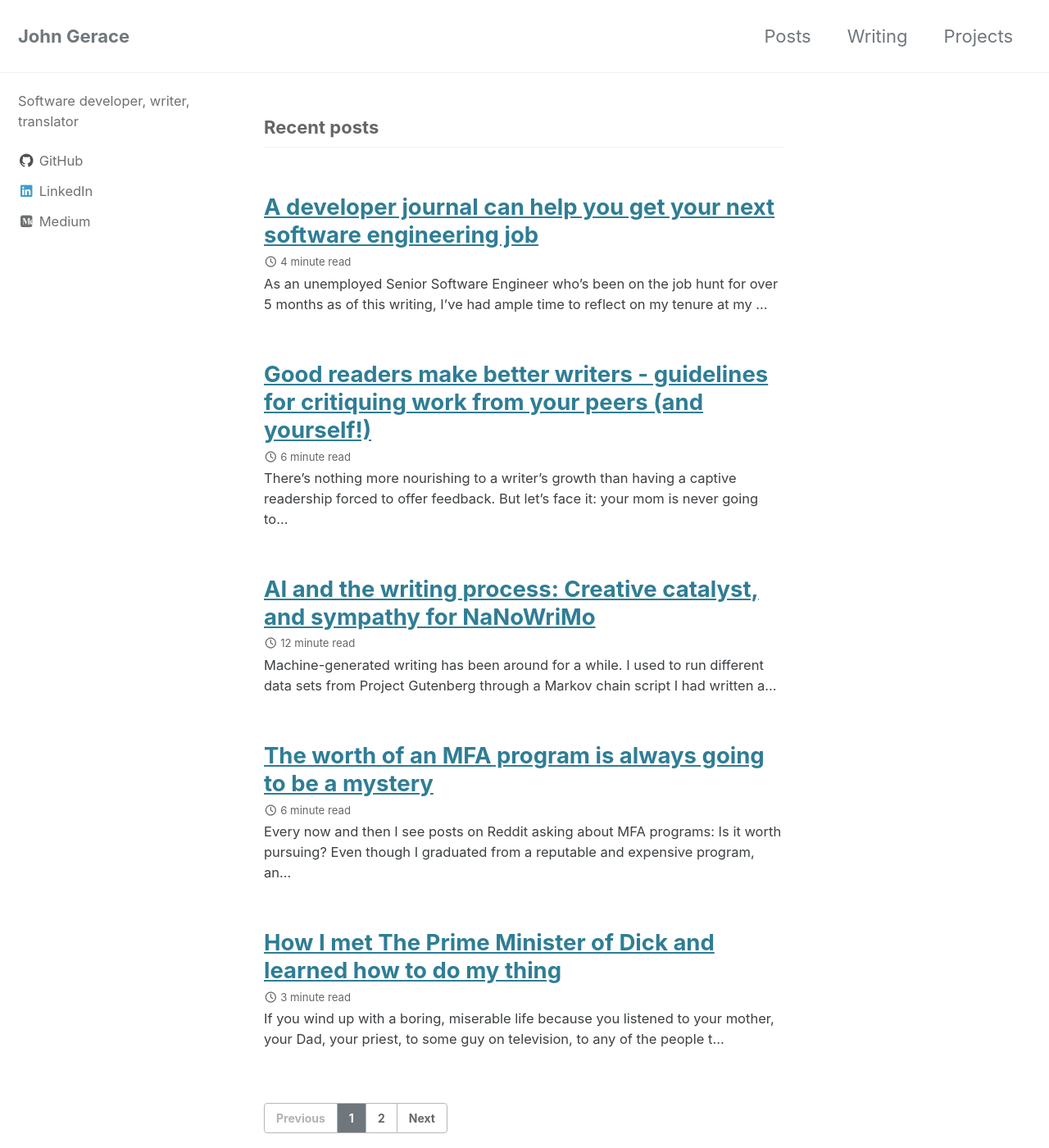
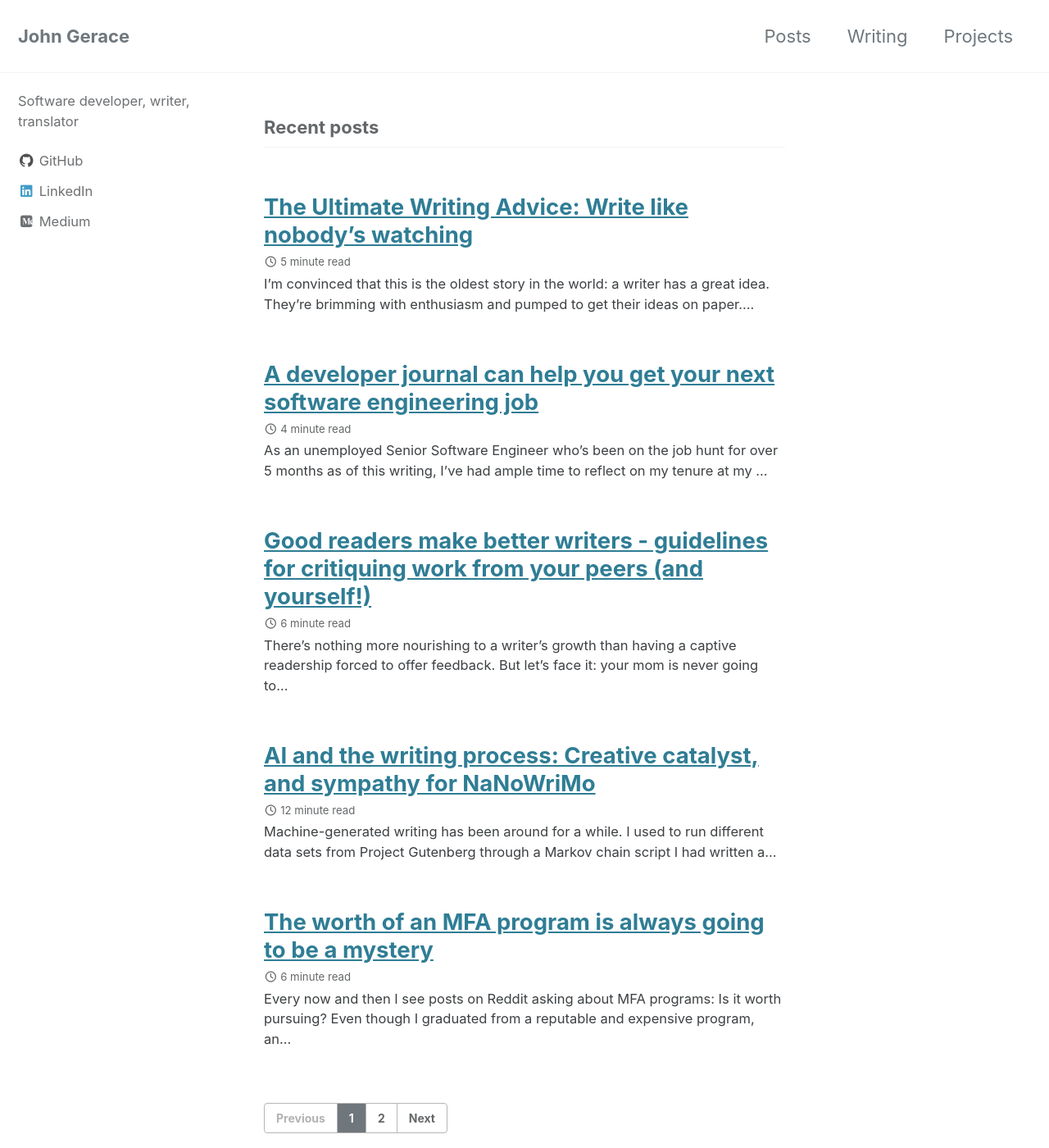
Before and after one commit to jgerace/jgerace.github.io, a Jekyll site: the page built from index.html, in a window 1280 px wide and 1400 px high. Shown: the whole window at 82% size. Built offline with Jekyll 4.4.1, drawn with Linux system fonts in a browser that asks for light colours; cached includes are drawn as plain includes; the list of posts is cut into pages by our own code; some of the changed lines change nothing that is shown.

Commit message:
Write like nobody's watching

```diff
--- a/_posts/2024-10-13-developer-journal-for-interviews.md
+++ b/_posts/2024-10-13-developer-journal-for-interviews.md
@@ -15,8 +15,6 @@ I've done the requisite grinding of Leetcode problems and applied to every job p
 One idea in particular stands out: keeping a developer journal.
 
 ### What's a developer journal?
-
-I'm glad you asked!
 
 A developer journal is a place to document your projects for yourself. It's a place to record whatever you feel is compelling about the project, the process, mistakes you made, things you learned, etc. It can really be whatever you want it to be.
 
--- /dev/null
+++ b/_posts/2024-10-28-write-like-nobodys-watching.md
@@ -0,0 +1,90 @@
+---
+title: "The Ultimate Writing Advice: Write like nobody's watching"
+excerpt_separator: "<!--more-->"
+tags:
+  - writing
+  - literature
+  - career
+  - art
+  - life
+---
+
+I'm convinced that this is the oldest story in the world: a writer has a great idea. They're brimming with enthusiasm and pumped to get their ideas on paper. Writing is a long, arduous process, but this story is totally going to be worth it. They write a chapter, maybe a second. They begin to see holes in the story, they feel like they're maybe not ready to write something so complicated. They notice similarities to other great stories they admire -- really popular ones. They realize that, actually, their story isn't very original at all, that it's so similar to these other things that they couldn't possibly allow themselves to write their version, something that wouldn't be anything more than a cheap knockoff. Nobody would read it and on the off chance that someone did, they'd ridicule it for being so derivative. They'd mock the author for having wasted everyone's time. Discouraged and ashamed, the writer quits and their great idea, the idea they once loved so dearly, never gets the chance to grow and live in the world.
+
+<!--more-->
+
+It's a shame. The writer turns away from a hobby -- at least for now -- that they could have loved. They could have written that first story and learned from it and wrote another, then another, then another, each one better than the last, until they grew into more of the writer they wanted to be.
+
+What happened?
+
+This writer got ahead of themselves. Their concerns were unfounded and self-defeating.
+
+What can we tell this writer to bring them back to the page?
+
+### Originality doesn't matter
+
+It's been said that every story has already been told. Refer to Christopher Booker's [*The Seven Basic Plots*](https://en.wikipedia.org/wiki/The_Seven_Basic_Plots) and Grant Snider's ["9 Conflicts in Literature"](http://www.incidentalcomics.com/2014/05/conflict-in-literature.html?m=1).
+
+So many patterns arise in how we tell stories. So many stories that aren't original have done well in the world. There's even been [some legal discussion](https://en.wikipedia.org/wiki/Legal_disputes_over_the_Harry_Potter_series#Adrian_Jacobs) about whether Harry Potter was an original idea! Intentional or not, similarities do occur and even the best authors aren't immune.
+
+We're all inspired by the stories we love. It's natural to want to build on them, create our own scenarios, design our own worlds and stories cobbled from the elements we admired. We fell in love with your favorite stories for a reason. I'd bet those stories were inspired by other stories, and those by still others and so on all the way back. We could draw a literary family tree for any book that's ever existed!
+
+Do we ever notice those similarities? Of course. We look at them as homage or thematic links or however we want to label the connection. The important thing is to realize that every story is in conversation with the stories that inspired them.
+
+[George Lucas fully acknowledges stories](https://en.wikipedia.org/wiki/Star_Wars_sources_and_analogues) from world religions, medieval history, and mid-20th century space operas as part of the inspiration for *Star Wars.*
+
+To our imaginary writer I say: Go ahead and write your version. Nobody's watching you. I guarantee that whatever you end up with will be something only you could have written. You'll have to make decisions along the way that will add up to a story that's completely different than what you thought it would be. You'll have moments of inspiration where you'll say to yourself, "Wouldn't it be cool if...?" Yes, it *would* be pretty cool!
+
+### Writing should be rewarding
+
+The only reason a writer needs in order to write a story is that it's fun and satisfying.
+
+That's it.
+
+Money and fame and literary clout are nice, I imagine, but they're not guaranteed and you don't just get that without putting in the time first.
+
+Writing can be a rewarding process despite the challenges of creating something in your mind and translating it to the page. We're compelled to write because we connect with a story. It takes hold over us and the process of creation feels necessary. Enjoy it, appreciate it, and definitely don't lose that feeling of connection - that 'why'!
+
+George Saunders said the best advice he ever received was from Tobias Wolff, who told him, ["Just don't lose the magic."](https://lithub.com/george-saunders-on-the-best-writing-advice-hes-received/)
+
+### Nobody's watching!
+
+Seriously.
+
+Nobody cares what you write, and that's a wonderful thing.
+
+Are you afraid to publish your stuff online? Consider this: The internet is inundated with so many people trying to distinguish themselves that it's difficult to stumble on one particular person. The world doesn't need my stories and it doesn't know they exist. I'm free to do pretty much anything I want! (Within reason - let's keep it legal, folks) If I put my work on the internet, maybe a few people will read it - a big maybe. Most of those people will dismiss it outright, if they even read it at all. If I'm lucky, one person will find it valuable.
+
+If your writing is awful, the worst thing that can happen is that it'll be ignored.
+
+If you're worried about publicity, but you still want to publish, use a pseudonym!
+
+Otherwise, you can keep your writing to yourself.
+
+Write for the joy of writing.
+
+I think of Kurt Vonnegut, of a letter he wrote in 2006 in response to a student from Xavier High School in New York:
+
+![A Letter from Kurt Vonnegut to a Xavier High School Student]({{ site.url }}{{ site.baseurl }}/assets/images/xavier_vonnegut.jpeg)
+
+> November 5, 2006
+>
+> Dear Xavier High School, and Ms. Lockwood, and Messrs Perin, McFeely, Batten, Maurer and Congiusta:
+>
+> I thank you for your friendly letters. You sure know how to cheer up a really old geezer (84) in his sunset years. I don’t make public appearances any more because I now resemble nothing so much as an iguana.
+>
+> What I had to say to you, moreover, would not take long, to wit: Practice any art, music, singing, dancing, acting, drawing, painting, sculpting, poetry, fiction, essays, reportage, no matter how well or badly, not to get money and fame, but to experience becoming, to find out what’s inside you, to make your soul grow.
+>
+> Seriously! I mean starting right now, do art and do it for the rest of your lives. Draw a funny or nice picture of Ms. Lockwood, and give it to her. Dance home after school, and sing in the shower and on and on. Make a face in your mashed potatoes. Pretend you’re Count Dracula.
+>
+> Here’s an assignment for tonight, and I hope Ms. Lockwood will flunk you if you don’t do it: Write a six line poem, about anything, but rhymed. No fair tennis without a net. Make it as good as you possibly can. But don’t tell anybody what you’re doing. Don’t show it or recite it to anybody, not even your girlfriend or parents or whatever, or Ms. Lockwood. OK?
+>
+> Tear it up into teeny-weeny pieces, and discard them into widely separated trash recepticals. You will find that you have already been gloriously rewarded for your poem. You have experienced becoming, learned a lot more about what’s inside you, and you have made your soul grow.
+>
+> God bless you all!
+>
+> Kurt Vonnegut
+
+I don't think I can say it any better than that, so I'll just see myself out.
+
+Keep on writing, friends. Keep on making your soul grow!
```
Also changed, not shown: assets/images/xavier_vonnegut.jpeg (added).
